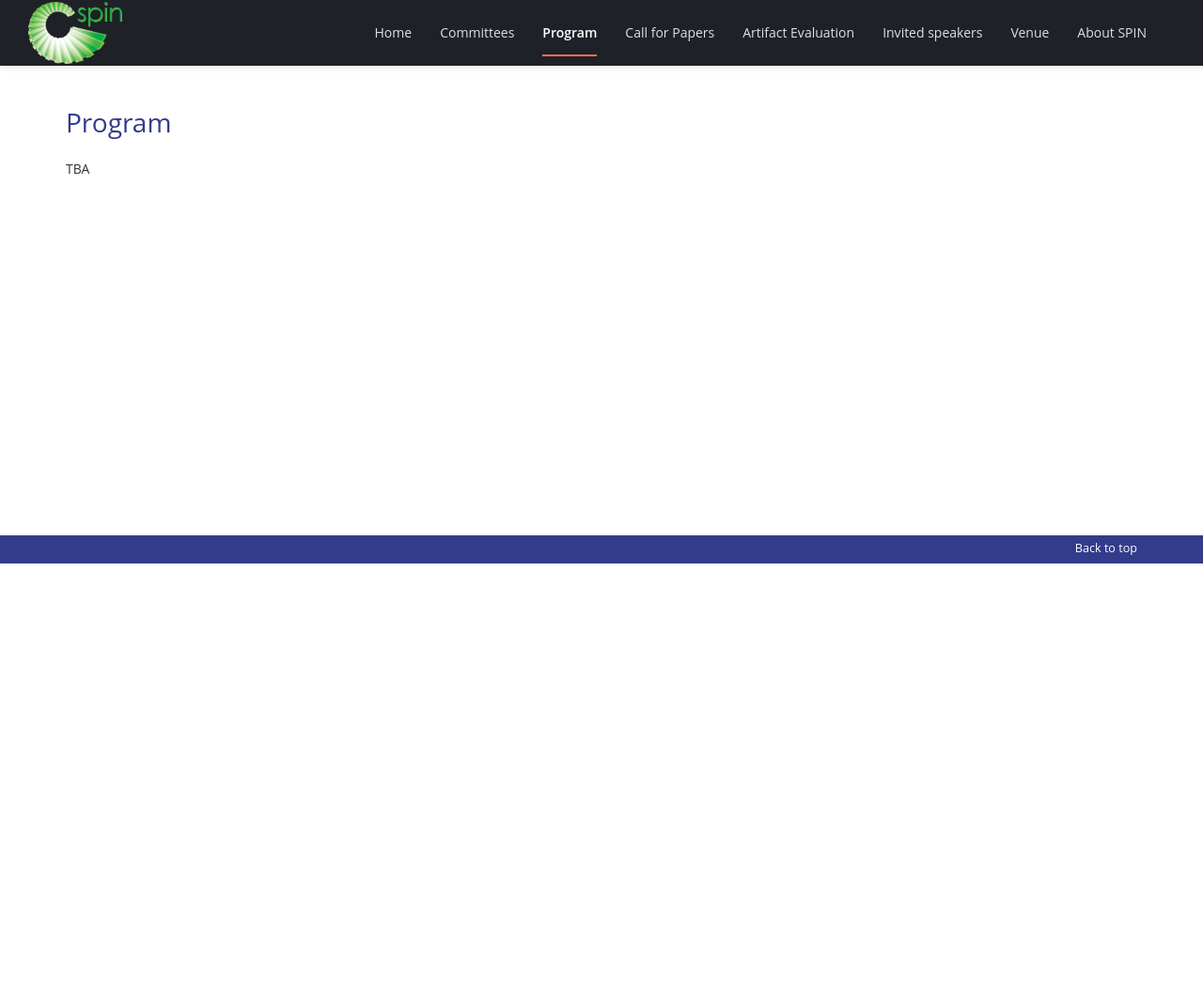
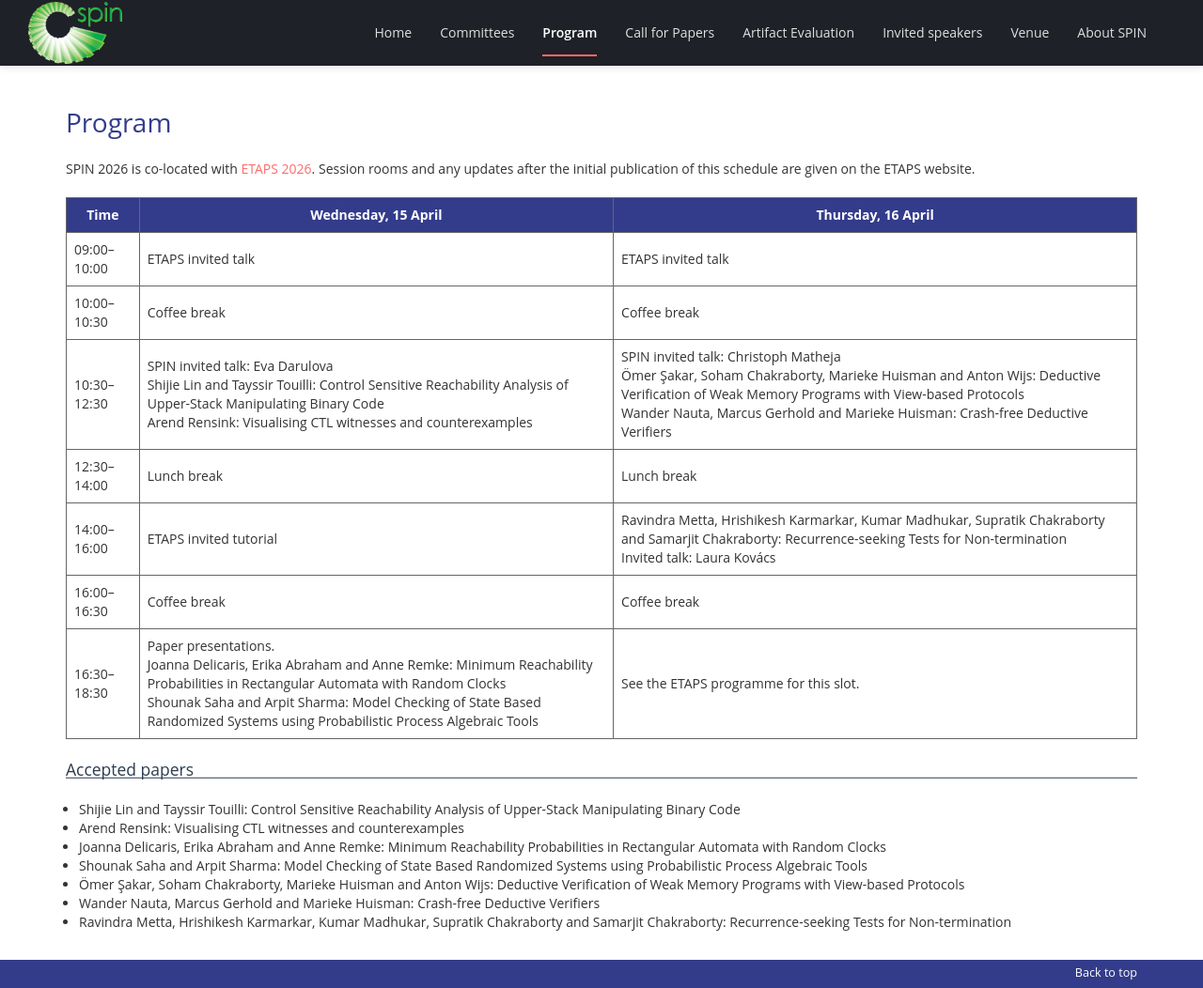
Before and after one commit to SPIN-web/SPIN2026, a Jekyll site: the page built from _pages/program.md, in a window 1280 px wide. Shown: the part 230-1282 px from the top of the page at 94% size. Built offline with Jekyll 4.4.1, drawn with Linux system fonts in a browser that asks for light colours; nearby versions of some CDN libraries; our own code applies the rules of GitHub Pages for plain Markdown files; before the commit the page ends 900 px from its top, so only the background shows below that.

Commit message:
Added programme and list of accepted paers

```diff
--- a/_pages/program.md
+++ b/_pages/program.md
@@ -6,4 +6,24 @@ order: 2
 
 # Program
 
-TBA
+SPIN 2026 is co-located with [ETAPS 2026](https://etaps.org/2026/). Session rooms and any updates after the initial publication of this schedule are given on the ETAPS website.
+
+| Time | Wednesday, 15 April | Thursday, 16 April |
+| ---- | ------------------- | ------------------ |
+| 09:00–10:00 | ETAPS invited talk | ETAPS invited talk |
+| 10:00–10:30 | Coffee break | Coffee break |
+| 10:30–12:30 | SPIN invited talk: Eva Darulova<br>Shijie Lin and Tayssir Touilli: Control Sensitive Reachability Analysis of Upper-Stack Manipulating Binary Code<br>Arend Rensink: Visualising CTL witnesses and counterexamples | SPIN invited talk: Christoph Matheja<br>Ömer Şakar, Soham Chakraborty, Marieke Huisman and Anton Wijs: Deductive Verification of Weak Memory Programs with View-based Protocols<br>Wander Nauta, Marcus Gerhold and Marieke Huisman: Crash-free Deductive Verifiers |
+| 12:30–14:00 | Lunch break | Lunch break |
+| 14:00–16:00 | ETAPS invited tutorial | Ravindra Metta, Hrishikesh Karmarkar, Kumar Madhukar, Supratik Chakraborty and Samarjit Chakraborty: Recurrence-seeking Tests for Non-termination<br>Invited talk: Laura Kovács |
+| 16:00–16:30 | Coffee break | Coffee break |
+| 16:30–18:30 | Paper presentations.<br>Joanna Delicaris, Erika Abraham and Anne Remke: Minimum Reachability Probabilities in Rectangular Automata with Random Clocks<br>Shounak Saha and Arpit Sharma: Model Checking of State Based Randomized Systems using Probabilistic Process Algebraic Tools | See the ETAPS programme for this slot. |
+
+## Accepted papers
+
+- Shijie Lin and Tayssir Touilli: Control Sensitive Reachability Analysis of Upper-Stack Manipulating Binary Code
+- Arend Rensink: Visualising CTL witnesses and counterexamples
+- Joanna Delicaris, Erika Abraham and Anne Remke: Minimum Reachability Probabilities in Rectangular Automata with Random Clocks
+- Shounak Saha and Arpit Sharma: Model Checking of State Based Randomized Systems using Probabilistic Process Algebraic Tools
+- Ömer Şakar, Soham Chakraborty, Marieke Huisman and Anton Wijs: Deductive Verification of Weak Memory Programs with View-based Protocols
+- Wander Nauta, Marcus Gerhold and Marieke Huisman: Crash-free Deductive Verifiers
+- Ravindra Metta, Hrishikesh Karmarkar, Kumar Madhukar, Supratik Chakraborty and Samarjit Chakraborty: Recurrence-seeking Tests for Non-termination
```
